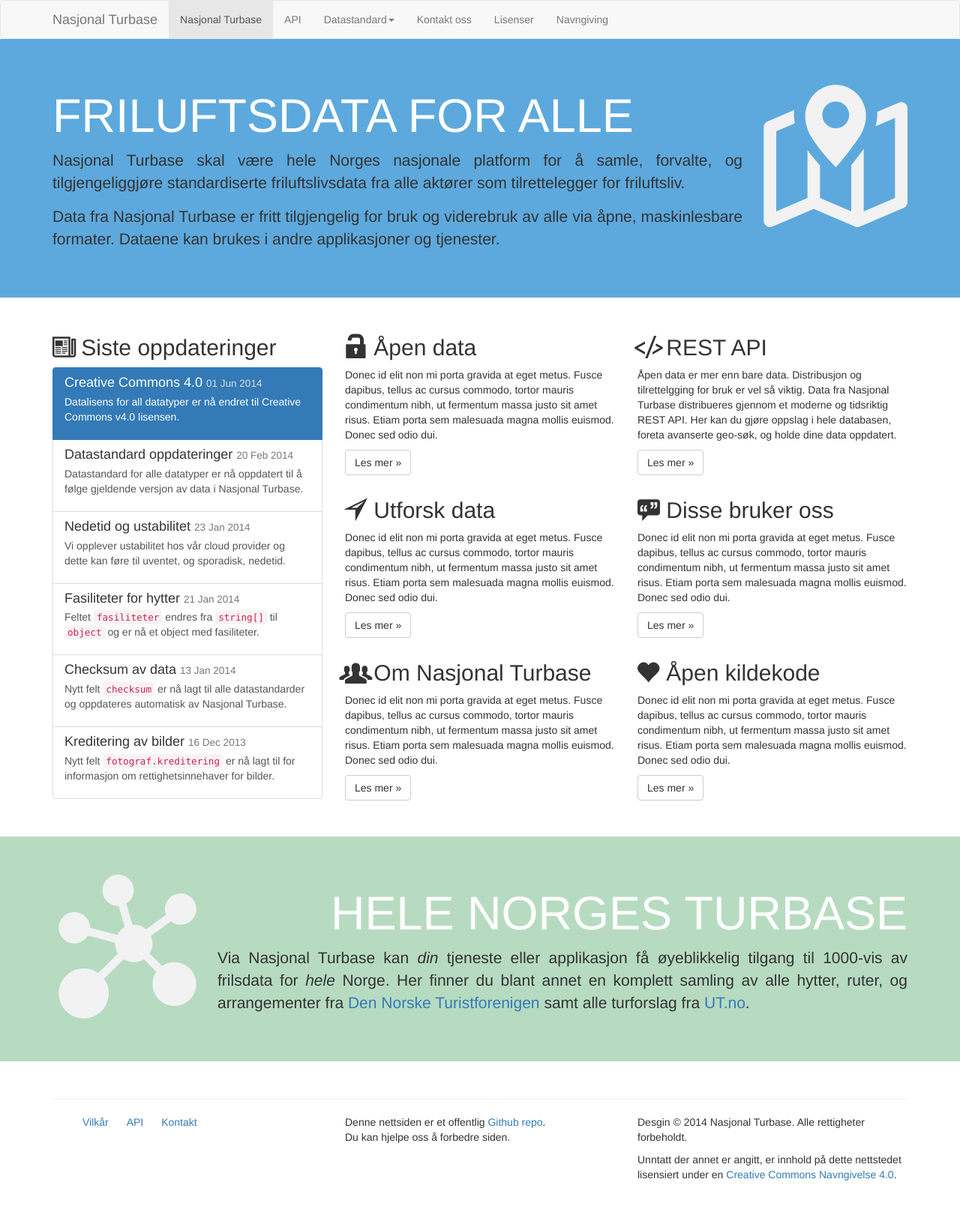
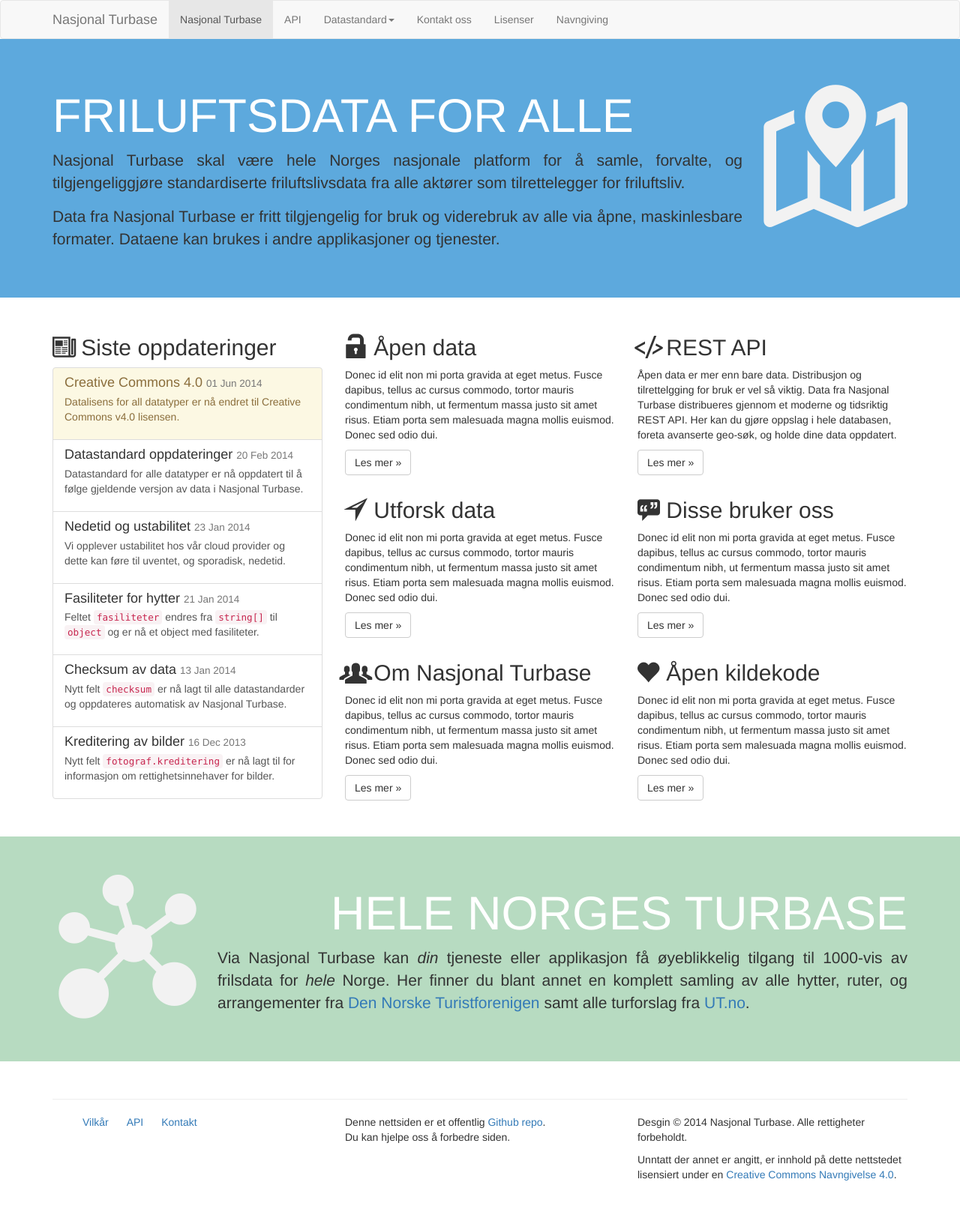
Before and after one commit to Turbasen/www.nasjonalturbase.no, a Jekyll site: the page built from index.html, in a window 1280 px wide. Shown: the whole page at 75% size. Built offline with Jekyll 4.4.1, drawn with Linux system fonts in a browser that asks for light colours; nearby versions of some CDN libraries; Markdown is read by kramdown in place of the engine named in the settings.

Commit message:
Make latest post more nonintrusive

```diff
--- a/_includes/posts-latest.html
+++ b/_includes/posts-latest.html
@@ -1,7 +1,7 @@
 <div class="list-group">
   {% for post in site.posts limit:6 %}
   <a href="{% if post.link %}{{ post.link }}{% else %}{{ post.url }}{% endif %}"
-    class="list-group-item{% if forloop.first %} active{% endif %}">
+    class="list-group-item{% if forloop.first %} list-group-item-warning{% endif %}">
     <h4 class="list-group-item-heading">
       {{ post.title }} <small>{{ post.date | date_to_string }}</small>
     </h4>
```
